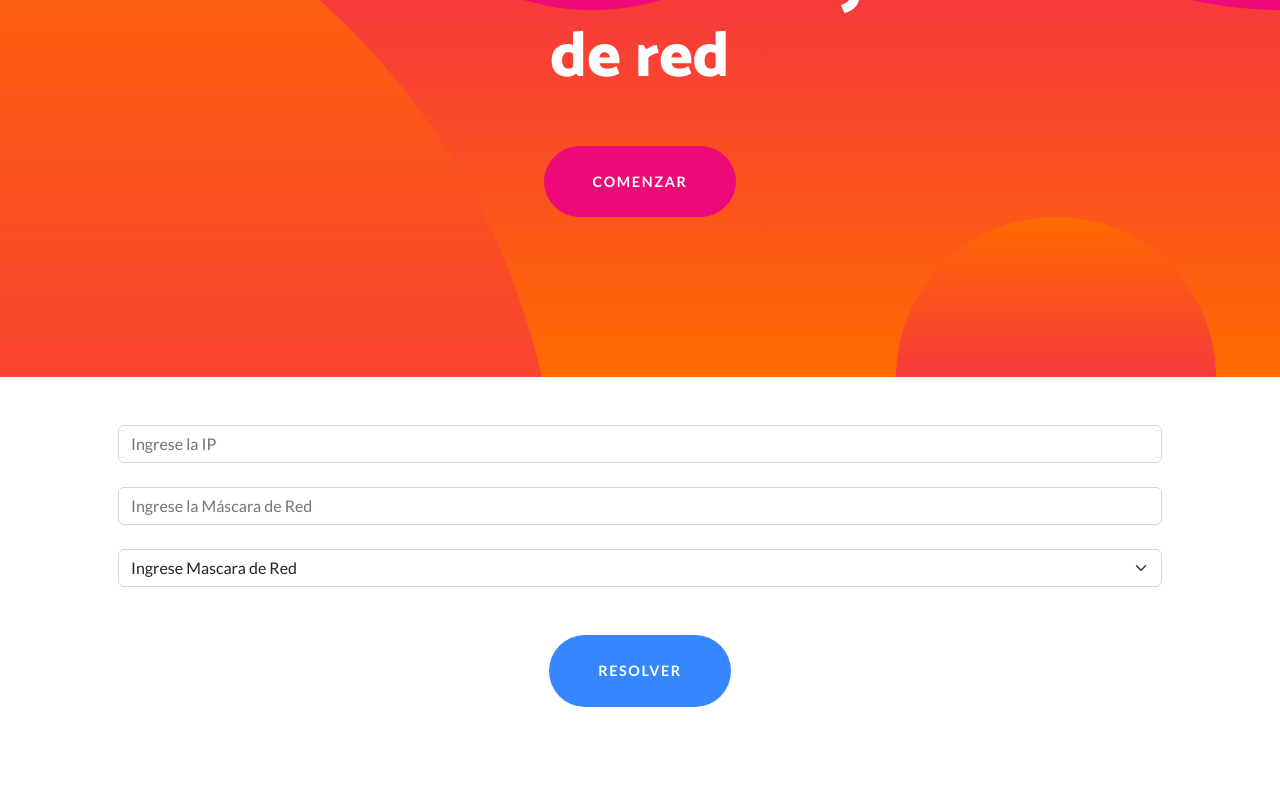
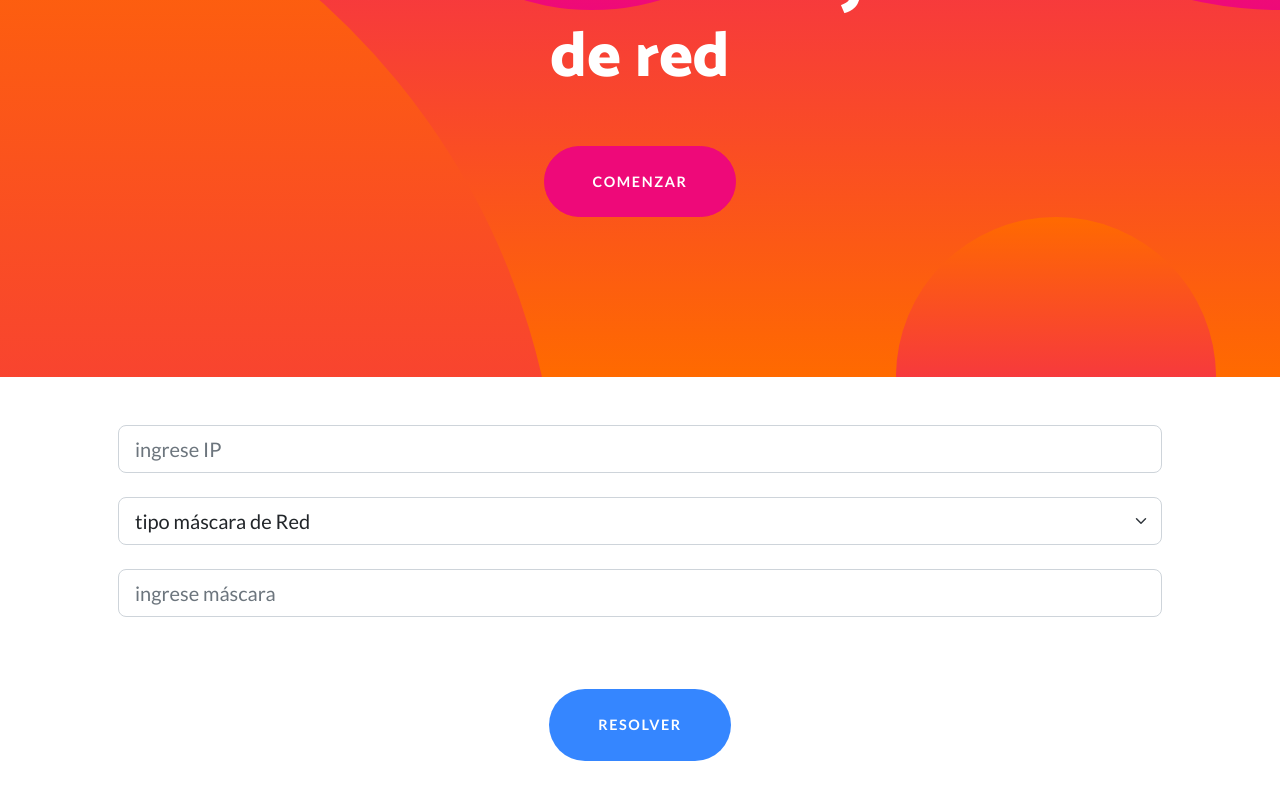
Before and after one commit to OmerJuve2023/calculadora-ip, a React (Create React App) app: page / in a window 1280 px wide. Shown: the part 390-1190 px from the top of the page. Before the commit the page ends 1145 px from the top, so only its background shows below. Built offline with nearby package versions, Linux system fonts and the light colour scheme.

Commit message:
update design to form

```diff
--- a/src/App.css
+++ b/src/App.css
@@ -7,9 +7,48 @@
     padding: 50px 0;
 }
 
-/*.conta-color {
-    background: linear-gradient(to left, #fc6408,#f82d97);
-}*/
+.principal {
+    /*background: linear-gradient(0deg, #ff6a00 0%, #ee0979 90%);*/
+}
+
+.contenedor.bg-circle {
+    z-index: 0;
+    position: absolute;
+    border-radius: 100%;
+    background: linear-gradient(0deg, #ee0979 0%, #ff6a00 100%);
+}
+
+.contenedor.bg-circle-1 {
+    height: 90rem;
+    width: 90rem;
+    bottom: -55rem;
+    left: -55rem;
+}
+
+.principal.bg-circle-2 {
+    height: 50rem;
+    width: 50rem;
+    top: -25rem;
+    right: -25rem;
+}
+
+.principal.bg-circle-3 {
+    height: 20rem;
+    width: 20rem;
+    bottom: -10rem;
+    right: 5%;
+}
+
+.principal.bg-circle-4 {
+    height: 30rem;
+    width: 30rem;
+    top: -5rem;
+    right: 35%;
+}
+
+.espaciado {
+    background-color: #24262b;
+}
 
 @media only screen and(max-width: 768px) {
 
--- a/src/App.js
+++ b/src/App.js
@@ -12,10 +12,10 @@ function App() {
     return (
         <div>
             <Navigation/>
-            <Header/>
-            <div>
-                <PPrincipal/>
+            <div id={"inicio"}>
+                <Header/>
             </div>
+            <PPrincipal/>
             {/*<PossibleIPs/>*/}
             {/*<Footer/>*/}
         </div>
--- a/src/pages/Navigation.js
+++ b/src/pages/Navigation.js
@@ -2,11 +2,11 @@ export function Navigation() {
     return (
         <nav className="navbar navbar-expand-lg navbar-dark navbar-custom fixed-top">
             <div className="container px-5">
-                <a className="navbar-brand" href="PPrincipal.js">T'Omer</a>
+                <a className="navbar-brand" href={"#inicio"}>T'Omer</a>
                 <button className="navbar-toggler" type="button" data-bs-toggle="collapse"
                         data-bs-target="#navbarResponsive" aria-controls="navbarResponsive" aria-expanded="false"
                         aria-label="Toggle navigation"><span className="navbar-toggler-icon"></span></button>
-               {/* <div className="collapse navbar-collapse" id="navbarResponsive">
+                {/* <div className="collapse navbar-collapse" id="navbarResponsive">
                     <ul className="navbar-nav ms-auto">
                         <li className="nav-item"><a className="nav-link" href="#!">Sign Up</a></li>
                         <li className="nav-item"><a className="nav-link" href="#!">Log In</a></li>
--- a/src/pages/PPrincipal.js
+++ b/src/pages/PPrincipal.js
@@ -4,7 +4,6 @@ import {ProcessBinary} from "../container/processBinary";
 import {TableRed} from "../container/TableRed";
 import {TableData} from "../container/tableData/TableData";
 import {Footer} from "./Footer";
-import "../styles/styles.css"
 
 export function PPrincipal() {
     const [ip, setIP] = useState("");
@@ -49,43 +48,43 @@ export function PPrincipal() {
     }
 
     return (
-        <div id={"principal"} className={"masthead text-center"}>
+        <div className={"masthead text-center principal"}>
             <div className="py-5 mx-4 conta-color">
-                <div className="row align-items-center">
+                <div id={"principal"} className="row align-items-center">
                     <div className="masthead-content">
-                        <div className="container px-5"
+                        <div className="container px-5 contendor"
                              style={{alignItems: "center"}}>
                             <input
                                 type="text"
-                                className="form-control"
+                                className="form-control form-control-lg"
                                 value={ip}
-                                placeholder="Ingrese la IP"
+                                placeholder="ingrese IP"
                                 disabled={enable}
                                 onChange={handleInputIPChange}
-                                required
-                            />
-                            <input
-                                type="text"
-                                value={maskNetwork}
-                                className="form-control my-4"
-                                placeholder="Ingrese la Máscara de Red"
-                                onChange={handleInputMaskChange}
-                                disabled={enable}
                                 required
                             />
                             <select
                                 disabled={enable}
                                 value={format}
-                                className="form-select"
+                                className="form-select my-4 form-select-lg"
                                 onChange={handleFormatChange}
                                 required
                             >
                                 <option value="" disabled selected>
-                                    Ingrese Mascara de Red
+                                    tipo máscara de Red
                                 </option>
                                 <option value="bits">Bits</option>
                                 <option value="decimal">Decimal</option>
                             </select>
+                            <input
+                                type="text"
+                                value={maskNetwork}
+                                className="form-control my-4 form-control-lg"
+                                placeholder="ingrese máscara"
+                                onChange={handleInputMaskChange}
+                                disabled={enable}
+                                required
+                            />
                             <button className="btn btn-xl rounded-pill mt-5"
                                     onClick={convertToBinary}
                                     disabled={enable}
@@ -94,35 +93,10 @@ export function PPrincipal() {
                             </button>
                         </div>
                     </div>
-                    <div className="bg-circle-1 bg-circle"></div>
-                    <div className="bg-circle-2 bg-circle"></div>
-                    <div className="bg-circle-3 bg-circle"></div>
-                    <div className="bg-circle-4 bg-circle"></div>
-
-                    {/*  <div className="col-sm-auto mx-1 my-1">
-                        <button
-                            onClick={convertToBinary}
-                            className="btn"
-                            style={{backgroundColor: "#3586ff", color: "#fff"}}
-                            disabled={enable}
-                        >
-                            Convertir a Binario
-                        </button>
-                    </div>
-                    <div className="col-sm-auto mx-1 my-1">
-                        <button
-                            className="btn"
-                            style={{backgroundColor: "#35ebff"}}
-                            onClick={clearResults}
-                        >
-                            Limpiar
-                        </button>
-                    </div>*/}
-
                 </div>
-
                 {enable && (
-                    <div className="container my-5">
+                    <div id={"viewResult"}
+                         className="container my-5">
                         <div>
                             <ProcessBinary ip={ip} title="Proceso IP"/>
                         </div>
@@ -135,12 +109,6 @@ export function PPrincipal() {
                         <div>
                             <TableData/>
                         </div>
-                        {/*<button className="btn btn-xl rounded-pill mt-5"
-                                onClick={convertToBinary}
-                                disabled={enable}
-                                style={{backgroundColor: "#3586ff", color: "#fff"}}
-                        >resolver
-                        </button>*/}
                         <button
                             className="btn btn-warning btn-xl rounded-pill mt-5"
                             onClick={clearResults}
```
